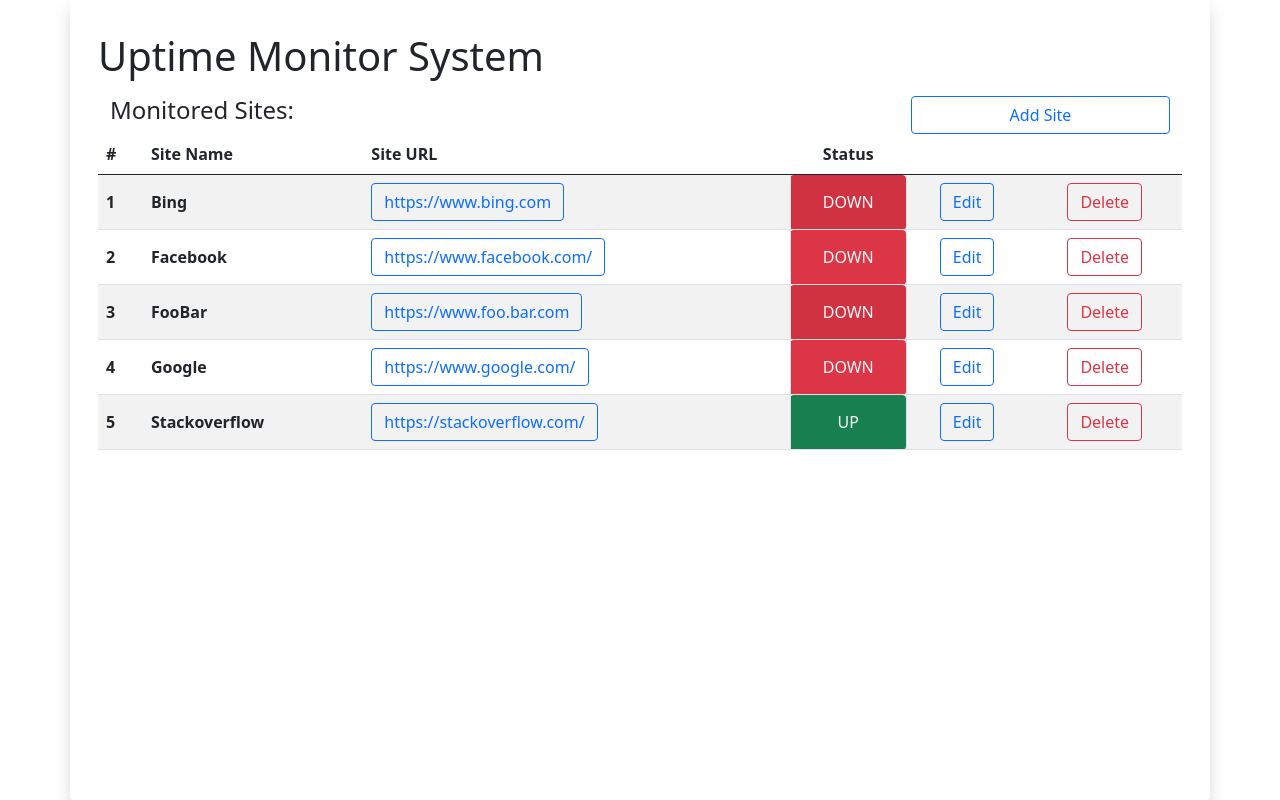
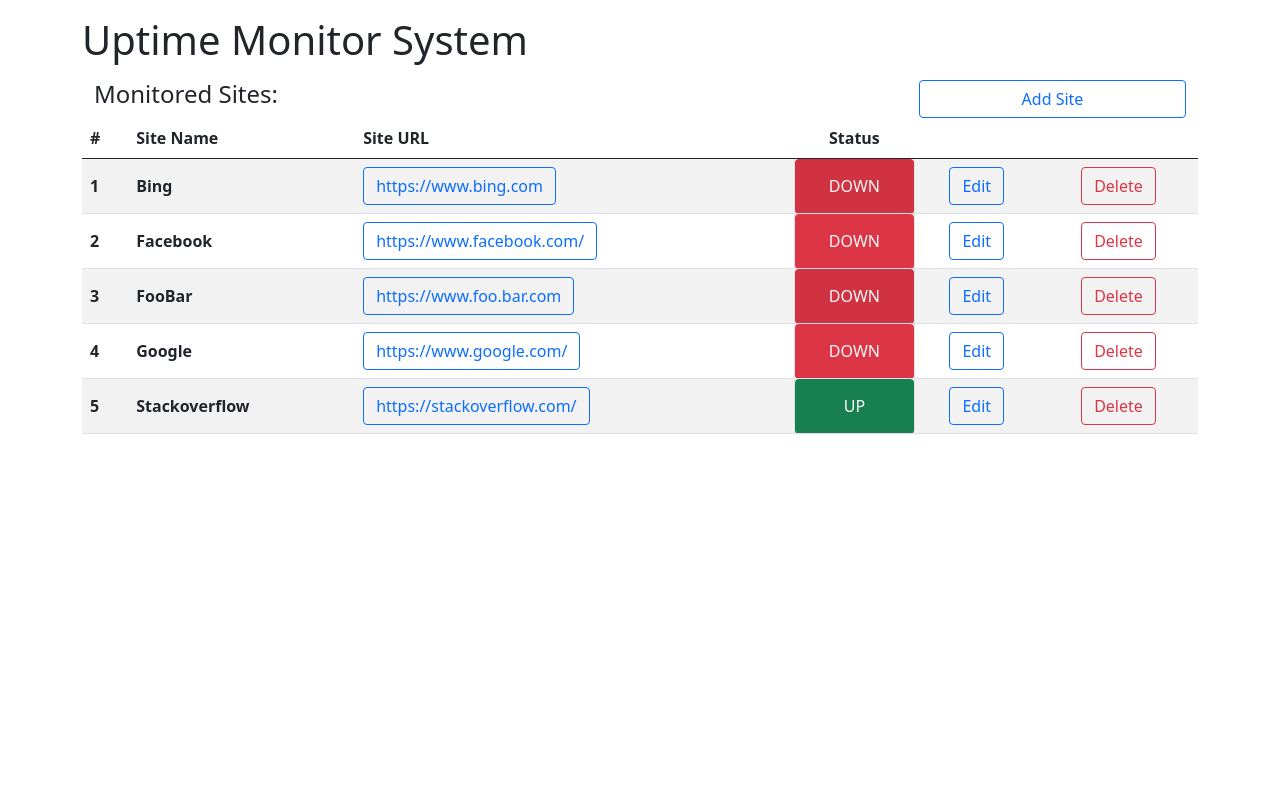
Before and after one commit to Rhdr/Uptime_Monitor_System, a Django app: page / in a window 1280 px wide. Run offline with Django 3.2, Linux system fonts and the light colour scheme; data comes from the database, SQL or seed files in the repository.

Commit message:
updated template

```diff
--- a/Uptime_Monitor_System/monitor/templates/monitor/home.html
+++ b/Uptime_Monitor_System/monitor/templates/monitor/home.html
@@ -12,7 +12,7 @@
 </head>
 
 <body>
-    <div class="container-lg shadow p-3 bg-white rounded min-vh-100">
+    <!-- <div class="container-lg shadow p-3 bg-white rounded min-vh-100"> -->
     <header class="container">
         <h1 class="my-3">Uptime Monitor System</h1>
     </header>
@@ -71,7 +71,7 @@
             {% endif %}
         </div>
     </main>
-    </div>
+    <!-- </div> -->
 
     <!-- add/edit site model -->
     <div class="modal fade" id="btn_add_site" data-bs-backdrop="static" data-bs-keyboard="false" tabindex="-1">
```
Lines whose indentation alone changed are shown as unchanged.
